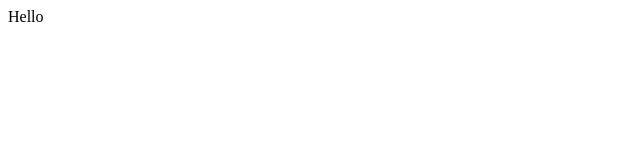
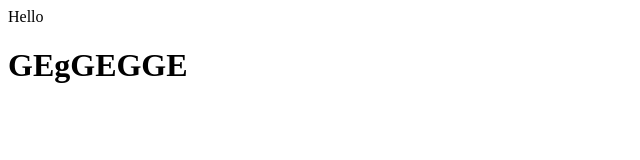
Before and after one commit to leynnnnnn0/DemoRepo, a plain HTML site: page index.html in a window 1280 px wide. Shown: the whole page, without its empty margins (0-640 px from the left). Drawn offline with Linux system fonts and the light colour scheme.

Commit message:
added h1 tag

```diff
--- a/index.html
+++ b/index.html
@@ -7,5 +7,6 @@
 </head>
 <body>
     <div>Hello</div>
+    <h1>GEgGEGGE</h1>
 </body>
 </html>
```
